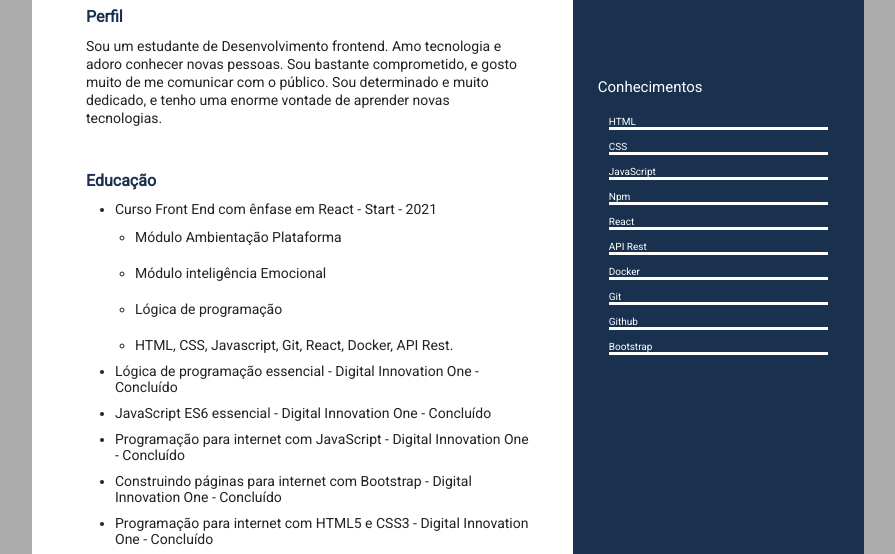
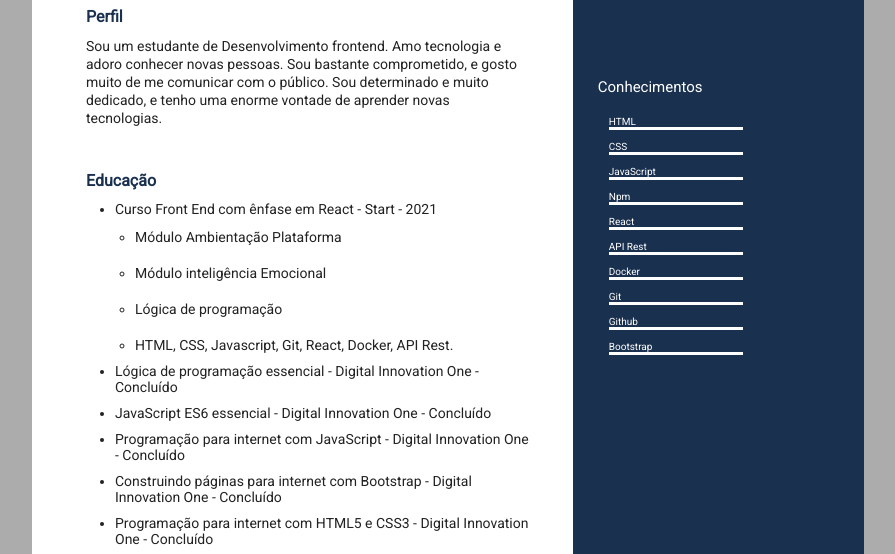
Before and after one commit to mateushenriquedasilva/projeto-curriculo, a plain HTML site: page index.html in a window 1280 px wide. Shown: the part 240-794 px from the top of the page, without its empty margins (192-1087 px from the left). Drawn offline with Linux system fonts and the light colour scheme.

Commit message:
largura das skills

```diff
--- a/css/style.css
+++ b/css/style.css
@@ -132,6 +132,7 @@ ul[class|="lista"] {
 
 .skills {
     border-bottom: 3px solid white;
+    width: 10.5vw;
 }
 
 /* footer 🦵 */
```
